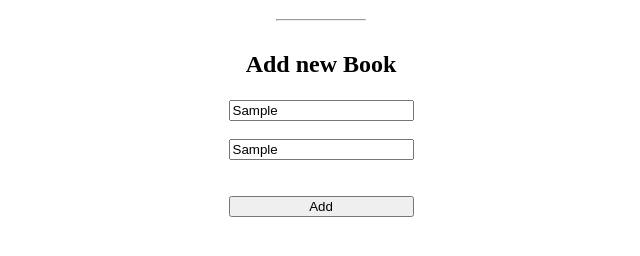
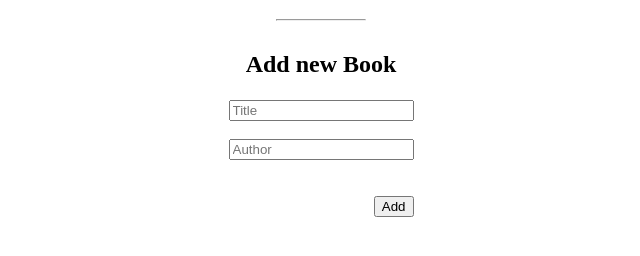
Before and after one commit to Yonasle/Awesome_Book, a website: page index.html in a window 1280 px wide. Both pictures are taken after typing "Sample", "Sample" into the empty fields and a click on the button "Add". Shown: the part 132-388 px from the top of the page, without its empty margins (319-959 px from the left). Drawn offline with Linux system fonts and the light colour scheme.

Commit message:
Update style, js, and html file

```diff
--- a/index.html
+++ b/index.html
@@ -15,13 +15,13 @@
 
     <hr />
     <h2 class="add_new-book">Add new Book</h2>
-    <form class="form add-new-book" id="form">
+    <form  onsubmit="event.preventDefault();" class="form add-new-book" id="form">
       <input type="text" name="title" placeholder="Title" class="title" /><br />
       <input type="text" name="title" placeholder="Author" class="author" />
       <br />
       <div class="error"></div>
       <br />
-      <button class="add-btn" type="submit">Add</button>
+      <div class="add-btn-div"></div>
     </form>
     <script src="index.js"></script>
   </body>
--- a/index.js
+++ b/index.js
@@ -1,3 +1,4 @@
+/* eslint-disable */
 // Check if local storage is empty, then add an empty array
 
 if (localStorage.getItem('addedBooks') === null) {
@@ -19,8 +20,7 @@ function displayBooks() {
   listOfBooks.innerHTML = '';
   storeData.forEach((book, i) => {
     const bookItem = document.createElement('div');
-    bookItem.className = 'book-item';
-    bookItem.style.listStyleType = 'none'; // add this line to remove the bullet points
+    bookItem.className = 'book-item'; // add this line to remove the bullet points
 
     const bookinfo = document.createElement('div');
     bookinfo.className = 'book-info';
@@ -42,6 +42,8 @@ function displayBooks() {
 
 // Add new data to local storage
 const error = document.querySelector('.error');
+const t = document.querySelector('.title');
+const a = document.querySelector('.author');
 function addNewData(bookTitle, bookAuthor) {
   if (bookTitle.trim() !== '' && bookAuthor.trim() !== '') {
     const book = {
@@ -51,17 +53,25 @@ function addNewData(bookTitle, bookAuthor) {
     storeData.push(book);
     updateData();
     displayBooks();
+    error.innerHTML = '';
+    t.value = '';
+    a.value = '';
   } else {
     error.innerHTML = 'Auther or Book Title can"t be empty';
   }
 }
-const form = document.querySelector('form');
-form.addEventListener('submit', (e) => {
-  e.preventDefault();
+
+function SubmitBook() {
   const title = document.querySelector('.title').value;
   const author = document.querySelector('.author').value;
   addNewData(title, author);
-});
+}
+
+const addbtndiv = document.querySelector('.add-btn-div');
+const addbtn = document.createElement('span');
+addbtn.innerHTML = `
+<button onclick={SubmitBook()}>Add</button>`;
+addbtndiv.appendChild(addbtn);
 
 // Remove data from local storage
 // eslint-disable-next-line no-unused-vars
--- a/style.css
+++ b/style.css
@@ -48,3 +48,8 @@ hr {
   color: red;
   font-size: 10px;
 }
+.form .add-btn-div {
+  display: flex;
+  flex-direction: row;
+  justify-content: end;
+}
```
